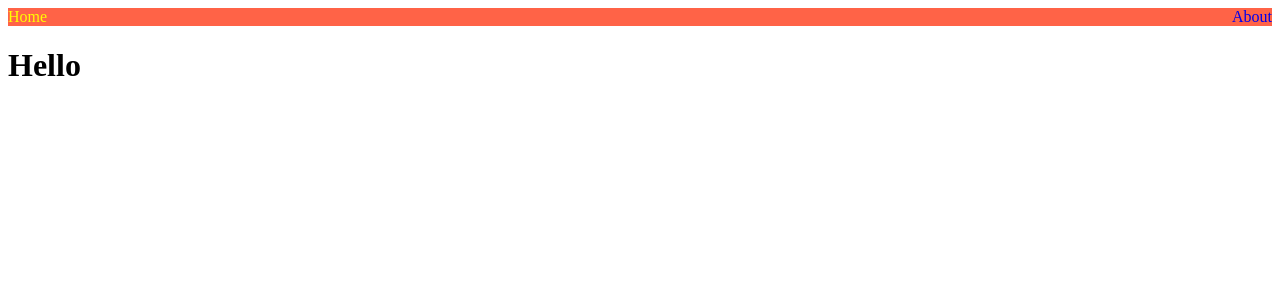
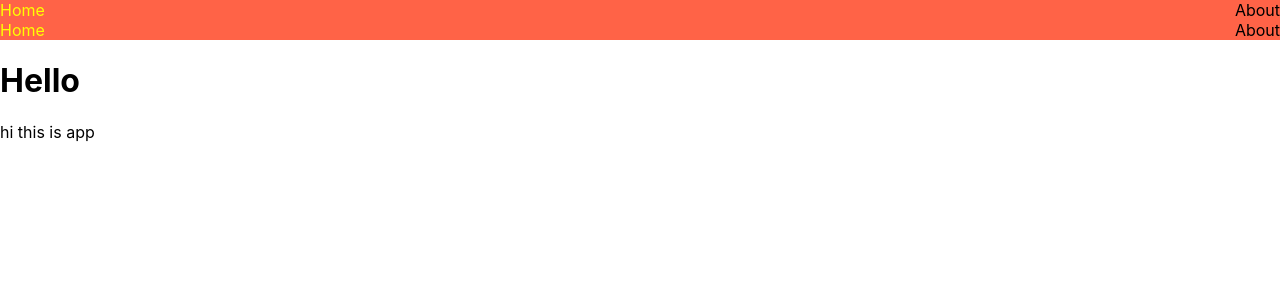
Before and after one commit to grandff/sample-nextjs, a Next.js app: page / in a window 1280 px wide. Shown: the top 300 px of the page. Built offline with nearby package versions, Linux system fonts and the light colour scheme.

Commit message:
1.6 Custom App

```diff
--- /dev/null
+++ b/pages/_app.js
@@ -0,0 +1,12 @@
+import "../styles/globals.css"
+import NavBar from "../components/NavBar"
+
+export default function App({Component, pageProps}){
+	return (
+		<>
+			<NavBar />
+			<Component {...pageProps } />
+			<span>hi this is app</span>
+		</>
+	)
+}
```
Also changed, not shown: 1 other file (tests, documents, lock files or other folders).
